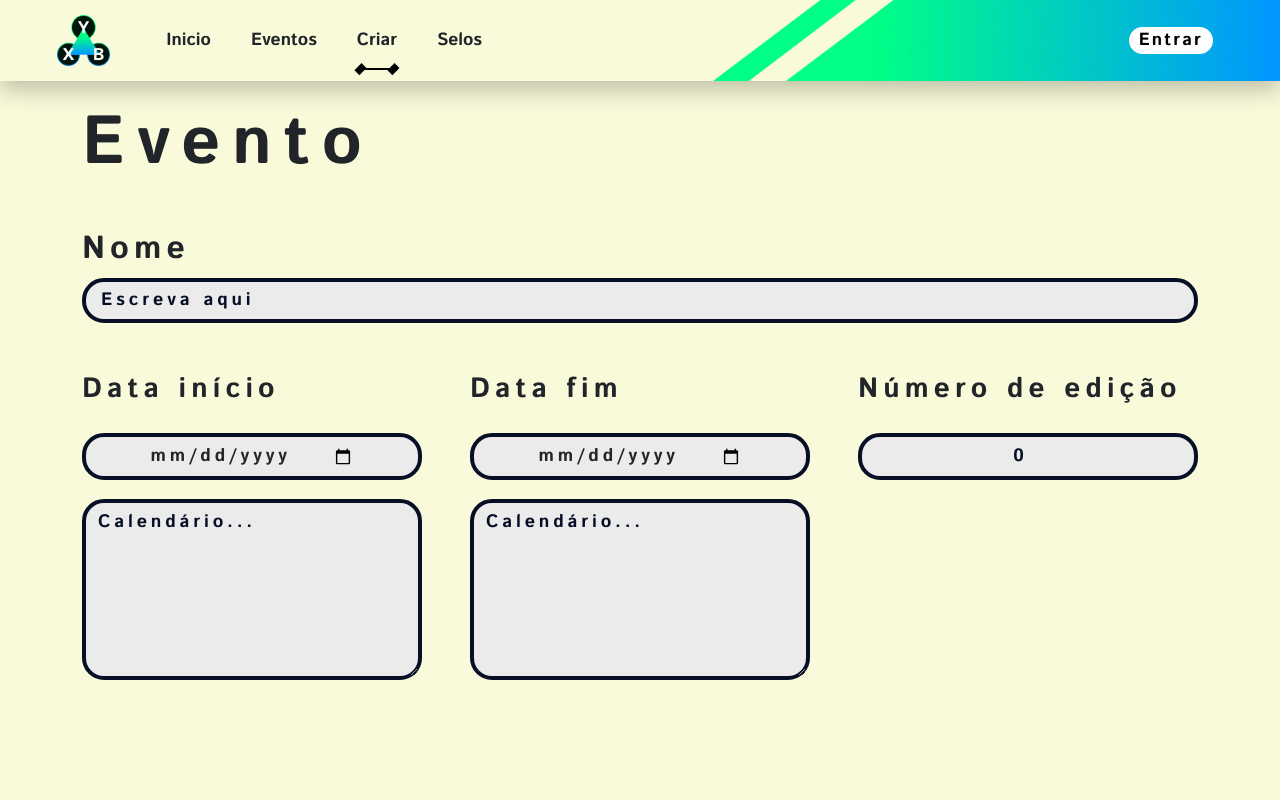
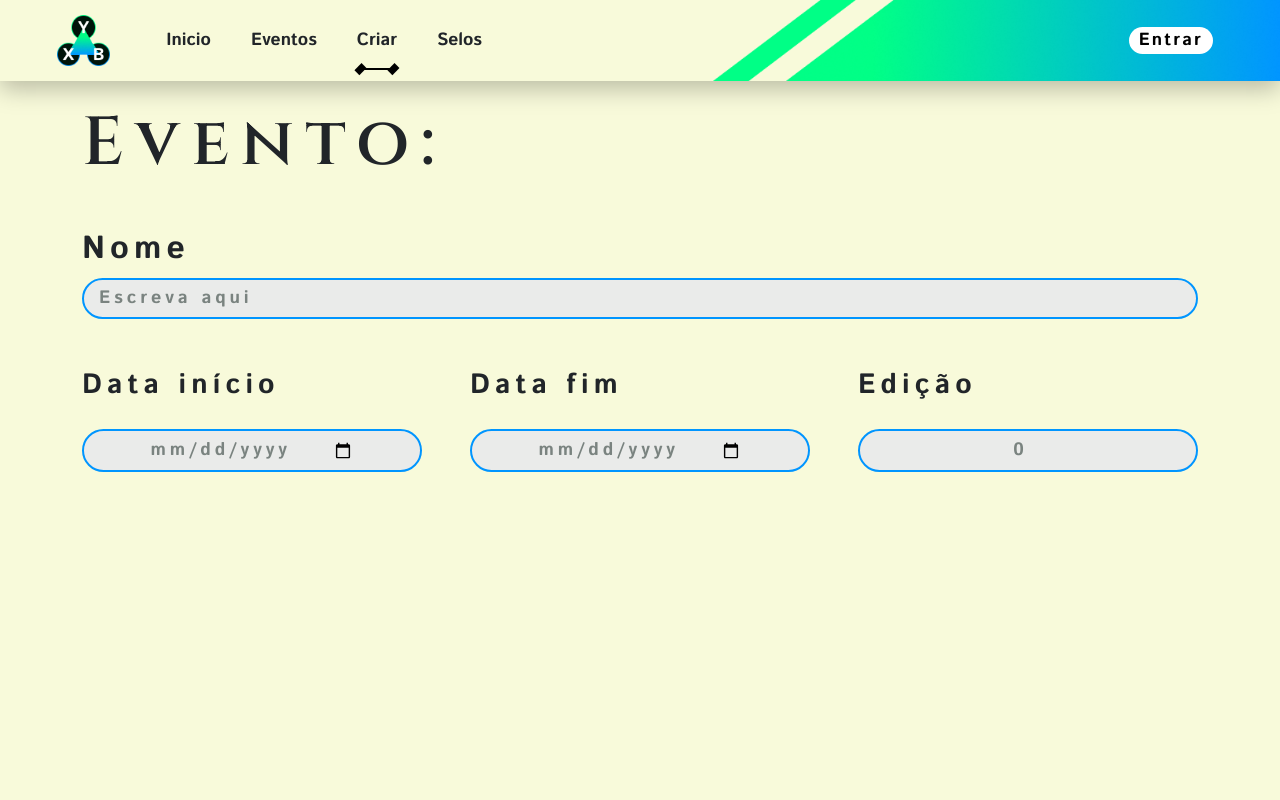
Before and after one commit to DaGitFella/gameficacao-secit.client, an Angular app: page /create_event in a window 1280 px wide. Shown: the top 800 px of the page. Built offline with nearby package versions, Linux system fonts and the light colour scheme.

Commit message:
finished redsign

```diff
--- a/src/app/components/header/header.component.ts
+++ b/src/app/components/header/header.component.ts
@@ -17,7 +17,7 @@ import {KeyValuePipe, NgForOf} from "@angular/common";
 export class HeaderComponent {
   navigateItems = {
     'Inicio': '/home',
-    'Eventos': '/events',
+    'Eventos': 'events',
     'Criar': 'create_event',
     'Selos': '/stamps'
   }
--- a/src/app/components/pages/event/event.component.css
+++ b/src/app/components/pages/event/event.component.css
@@ -22,13 +22,13 @@
 /*date*/
 .form-control {
   border-radius: 22px;
-  border: 4px solid #070F27;
+  border: 2px solid var(--border-color);
   background:#EAEBEA;
   font-size: 18px;
+  color: var(--text-light-color);
 }
 
 .btn {
-  color: var(--primary-color);
   width: 180px;
   margin-top: 76px;
 }
--- a/src/app/components/pages/event/event.component.html
+++ b/src/app/components/pages/event/event.component.html
@@ -1,7 +1,7 @@
 <section>
   <div class="row">
     <div class="col">
-      <h1 class="fw-bolder title">Evento</h1>
+      <h1 class="title">Evento:</h1>
     </div>
   </div>
   <div class="row">
@@ -14,15 +14,13 @@
     <div class="col-md-4 d-flex flex-column">
       <h3 class="fw-bolder info-spacing">Data início</h3>
       <input type="date" class="form-control d-flex justify-content-center text-spacing fw-bolder">
-      <textarea class="form-control h-100" placeholder="Calendário..."></textarea>
     </div>
     <div class="col-md-4 d-flex flex-column">
       <h3 class="fw-bolder info-spacing">Data fim</h3>
       <input type="date" class="form-control d-flex justify-content-center text-spacing fw-bolder">
-      <textarea class="form-control h-100" placeholder="Calendário..."></textarea>
     </div>
     <div class="col-md-4 d-flex flex-column">
-      <h3 class="fw-bolder info-spacing">Número de edição</h3>
+      <h3 class="fw-bolder info-spacing">Edição</h3>
       <input type="number" placeholder="0"
              class="form-control d-flex justify-content-center text-spacing fw-bolder text-center">
     </div>
--- a/src/styles.css
+++ b/src/styles.css
@@ -3,7 +3,9 @@
   --forms-background: #FFF;
   --text-primary-color: #0A1C16;
   --text-secondary-color: #00140A;
+  --text-light-color: rgba(10, 28, 22, 0.50);;
   --green: #00FF86;
+  --border-color: #0095FF;
 }
 
 * {
@@ -46,12 +48,14 @@ section {
   font-size: 68px;
   letter-spacing: 11.68px;
   margin-top: 22px;
+  font-weight: 600;
   margin-bottom: 40px;
+  font-family: 'Cinzel';
 }
 
 .event-input {
   border-radius: 22px;
-  border: 4px solid #070F27;
+  border: 2px solid var(--border-color);
   background: #EAEBEA;
   padding: 5px 15px;
   font-size: 18px;
@@ -59,7 +63,7 @@ section {
 }
 
 .event-input::placeholder, .form-control::placeholder {
-  color: #070F27;
+  color: var(--text-light-color);
   letter-spacing: 3.84px;
   font-weight: 700;
 }
@@ -76,6 +80,5 @@ section {
 
 .title-spacing {
   letter-spacing: 8.96px;
-  color: #070F27;
   font-size: 56px;
 }
```
